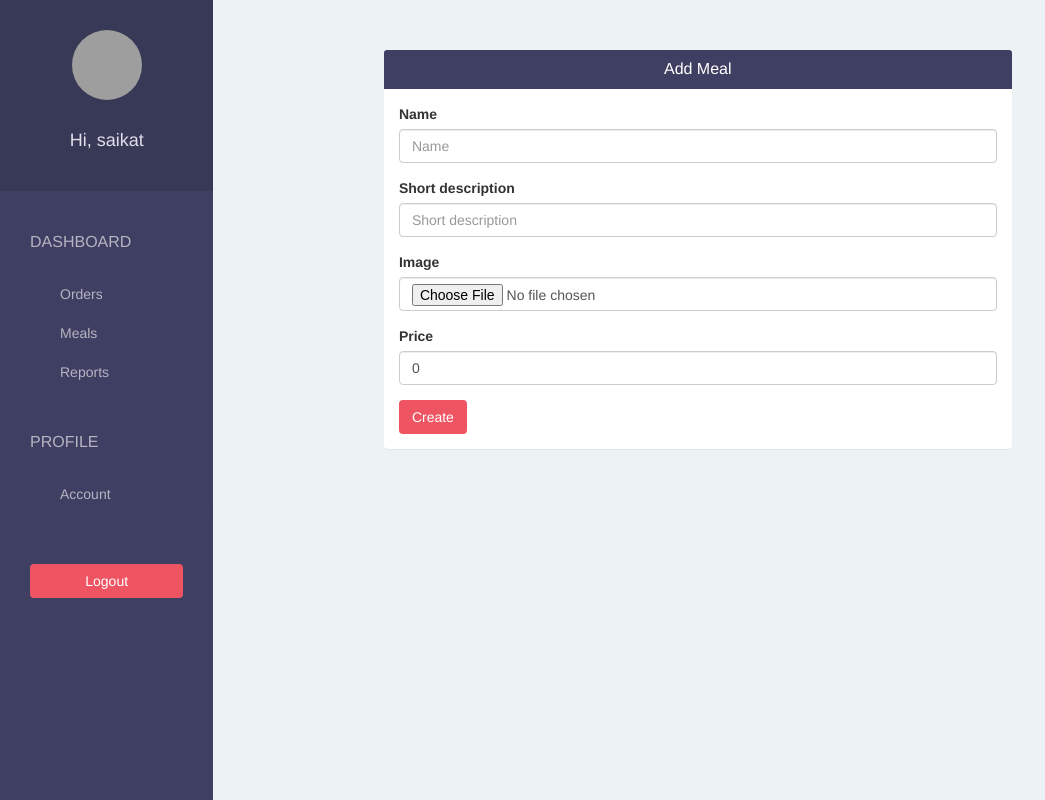
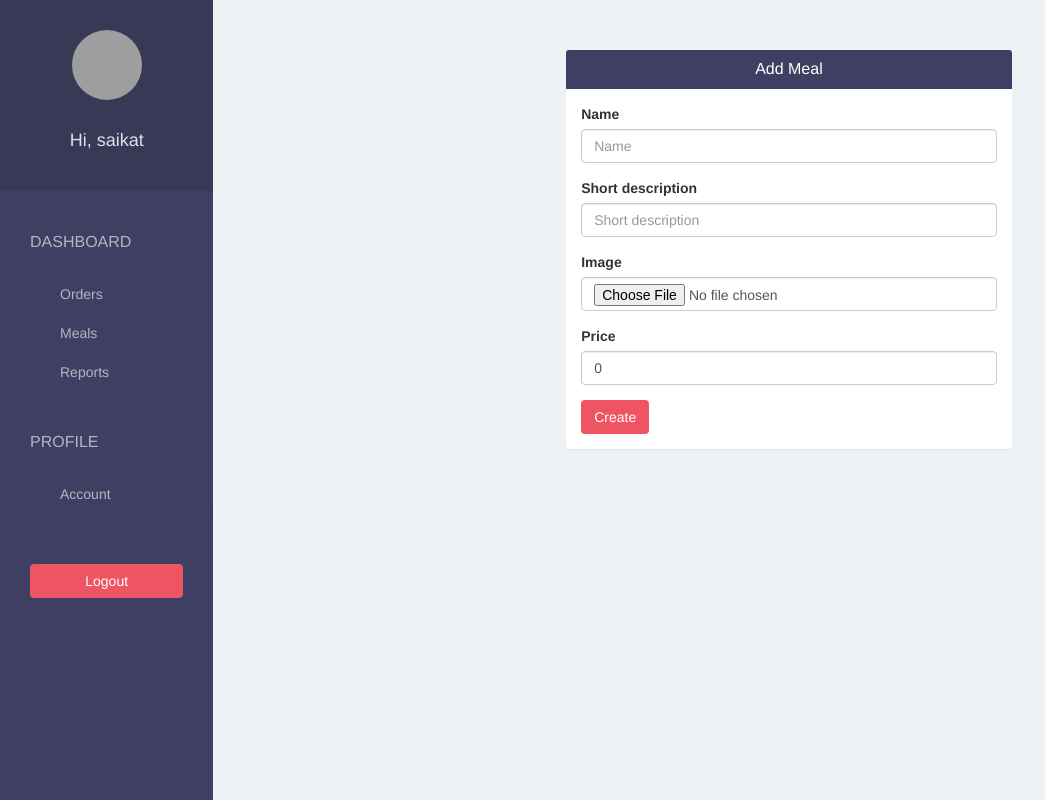
Before and after one commit to saikatbhuiyan/foodtask-api, a Django app: page /restaurant/meal/add/ in a window 1280 px wide. Shown: the whole page, without its empty margins (0-1045 px from the left). Run offline with Django 3.2, Linux system fonts and the light colour scheme; a user stored in the database is signed in; data comes from the database, SQL or seed files in the repository; both versions use the stored data as it was after the commit; some libraries are stand-ins or nearby versions; grey boxes are pictures that could not be loaded.

Commit message:
update some style

```diff
--- a/foodtaskapp/views.py
+++ b/foodtaskapp/views.py
@@ -7,7 +7,7 @@ from . import forms
 from . import models
 
 def home(request):
-  return redirect(restaurant_home)
+  return redirect('restaurant-order')
 
 """Restaurant & Account"""
 
--- a/templates/restaurant/add_meal.html
+++ b/templates/restaurant/add_meal.html
@@ -2,8 +2,12 @@
 {% load bootstrap4 %}
 
 {% block content %}
-
-    <div class="col-lg-offset-4 col-lg-8">
+    <style>
+        #meal{
+            padding-left: 20%;
+        }
+    </style>
+    <div class="col-lg-offset-4 col-lg-8" id='meal'>
         <div class="panel">
             <div class="panel-heading bg-blue">
                 <h4 class="panel-title text-center text-white">
```
Also changed, not shown: templates/restaurant/meal.html (+6 -1 lines), db.sqlite3.
